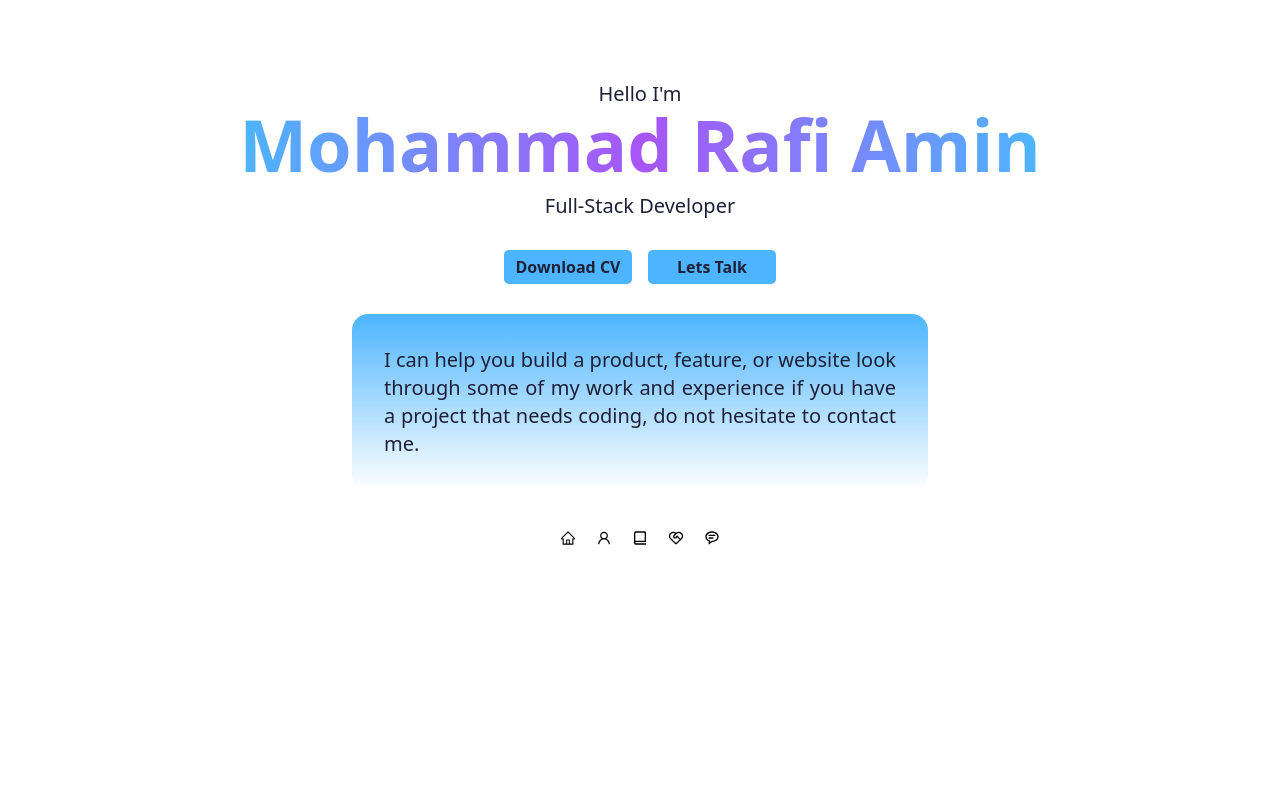
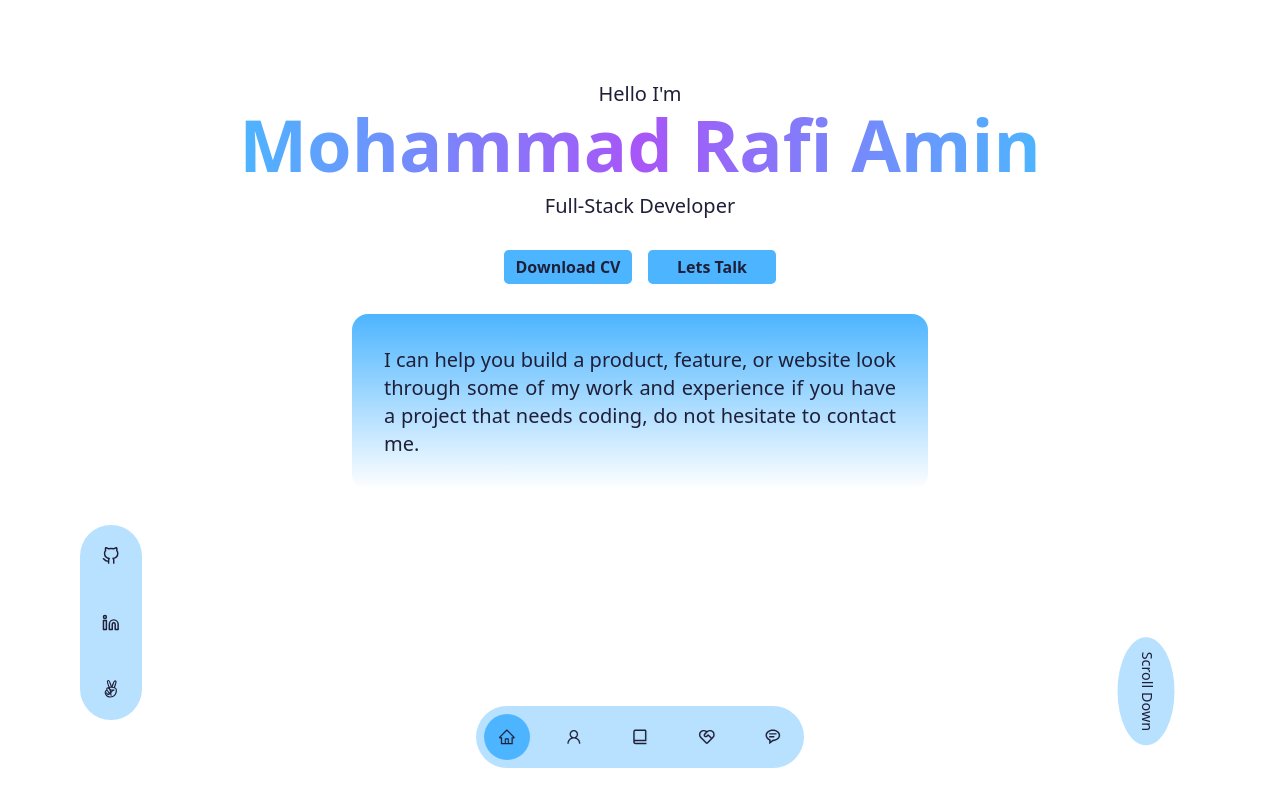
Before and after one commit to mrkamin/portfolio, a Next.js app: page / in a window 1280 px wide. Built offline with nearby package versions, Linux system fonts and the light colour scheme.

Commit message:
Build HeroSocial component

```diff
--- a/app/components/Hero.tsx
+++ b/app/components/Hero.tsx
@@ -1,11 +1,11 @@
-import Navbar from "./Navbar"
-
+import Link from "next/link"
+import HeroSocial from "./HeroSocial"
 
 const Hero = () => {
 
   return (
-    <div>
-        <div className='max-w-5xl mx-auto py-20 flex flex-col items-center'>
+    <div className="relative min-h-screen">
+        <div className='max-w-5xl mx-auto py-20 flex flex-col items-center gap-15'>
             <p className='text-xl text-[#1f1f38]'>Hello I&apos;m</p>
             <h1 className='text-7xl font-extrabold bg-gradient-to-r from-[#4db5ff] via-purple-500 to-[#4db5ff] bg-clip-text text-transparent'>Mohammad Rafi Amin</h1>
             <p className='mt-3 text-xl text-[#1f1f38]'>Full-Stack Developer</p>
@@ -14,8 +14,11 @@ const Hero = () => {
                 <button>Lets Talk</button>
             </div>
             <p className=' text-xl text-[#1f1f38] text-justify bg-gradient-to-b from-[#4db5ff] w-full border-none rounded-[1rem] p-8 max-w-xl'>I can help you build a product, feature, or website look through some of my work and experience if you have a project that needs coding, do not hesitate to contact me.</p>
-            <Navbar />
         </div>
+        <div className="bg-[rgba(0,0,0,0.3)]">
+        <Link href="#contact" className="scroll-down text-xl text-[#1f1f38] absolute bottom-20 right-20" >Scroll Down</Link>
+        </div>
+        <HeroSocial />
     </div>
   )
 }
--- /dev/null
+++ b/app/components/HeroSocial.tsx
@@ -0,0 +1,33 @@
+import Link from "next/link"
+import { FaAngellist } from "react-icons/fa"
+import { FiGithub, FiLinkedin } from "react-icons/fi"
+
+const HeroSocial = () => {
+  return (
+    <div className="flex flex-col gap-5 absolute bottom-12 hero-social absolute bottom-20 left-20 bg-[rgba(77,181,255,0.4)] p-2 border-none rounded-[3rem]">
+       <Link
+      href="https://github.com/mrkamin"
+      target="_blank"
+      rel="noopener noreferrer"
+    >
+      <FiGithub />
+    </Link>
+    <Link
+      href="https://www.linkedin.com/in/mohammad-rafi-amin/"
+      target="_blank"
+      rel="noopener noreferrer"
+    >
+      <FiLinkedin />
+    </Link>
+    <Link
+      href="https://wellfound.com/u/mohammad-rafi-amin"
+      target="_blank"
+      rel="noopener noreferrer"
+    >
+      <FaAngellist />
+    </Link>
+    </div>
+  )
+}
+
+export default HeroSocial
--- a/app/components/Navbar.tsx
+++ b/app/components/Navbar.tsx
@@ -9,22 +9,22 @@ const Navbar = () => {
     const [activeNav, setActiveNav] = useState('/')
   return (
     <div>
-      <nav className="flex gap-5 m-10 b">
+      <nav className="flex gap-5 bg-[rgba(77,181,255,0.4)] p-2 border-none rounded-[3rem]">
             <Link href="/" className={activeNav === '/' ? 'active' : ''}>
                 <AiOutlineHome />
             </Link>
-                <a href="#about" onClick={() => setActiveNav('#about')} className={activeNav === '#about' ? 'active' : ''} >
+            <Link href="#about" onClick={() => setActiveNav('#about')} className={activeNav === '#about' ? 'active' : ''} >
                 <AiOutlineUser />
-                </a>
-                <a href="#experince" onClick={() => setActiveNav('#experince')} className={activeNav === '#experince' ? 'active' : ''} >
+            </Link>
+            <Link href="#experince" onClick={() => setActiveNav('#experince')} className={activeNav === '#experince' ? 'active' : ''} >
                 <BiBookAlt />
-                </a>
-                <a href="#services" onClick={() => setActiveNav('#services')} className={activeNav === '#services' ? 'active' : ''} >
+            </Link>
+            <Link href="#services" onClick={() => setActiveNav('#services')} className={activeNav === '#services' ? 'active' : ''} >
                 <RiServiceLine />
-                </a>
-                <a href="#contact" onClick={() => setActiveNav('#contact')} className={activeNav === '#contact' ? 'active' : ''} >
+            </Link>
+            <Link href="#contact" onClick={() => setActiveNav('#contact')} className={activeNav === '#contact' ? 'active' : ''} >
                 <BiMessageRoundedDetail />
-                </a>
+            </Link>
         </nav>
     </div>
   )
--- a/app/globals.css
+++ b/app/globals.css
@@ -41,3 +41,55 @@ button {
   padding: 5px;
   font-weight: 600;
 }
+
+nav {
+  width: max-content;
+  z-index: 2;
+  position: fixed;
+  left: 50%;
+  transform: translateX(-50%);
+  bottom: 2rem;
+  backdrop-filter: blur(15px);
+}
+
+nav a {
+  display: flex;
+  background: transparent;
+  padding: 0.9rem;
+  border-radius: 50%;
+  color: var(--color-bg);
+  font-size: 1.1rem;
+}
+
+nav a:hover {
+  background: rgba(0,0,0,0.3);
+}
+
+nav a.active {
+  background: var(--color-bg-variant);
+}
+
+.hero-social a {
+  display: flex;
+  background: transparent;
+  padding: 0.9rem;
+  border-radius: 50%;
+  color: var(--color-bg);
+  font-size: 1.1rem;
+}
+
+.hero-social a:hover {
+  background: rgba(0,0,0,0.3);
+}
+
+.scroll-down {
+  transform: rotate(90deg);
+  font-weight: 300;
+  font-size: 0.9rem;
+  background: transparent;
+  padding: 0.9rem;
+  border-radius: 50%;
+  color: var(--color-bg);
+  background: var(--color-primary-variant);
+
+}
--- a/app/page.tsx
+++ b/app/page.tsx
@@ -1,10 +1,12 @@
 import Hero from "./components/Hero";
+import Navbar from "./components/Navbar";
 
 export default async function Home() {
 
   return (
-   <div>
+   <div className="min-h-screen ">
       <Hero />
+      <Navbar />
    </div>
   );
 }
```
Lines whose indentation alone changed are shown as unchanged.
